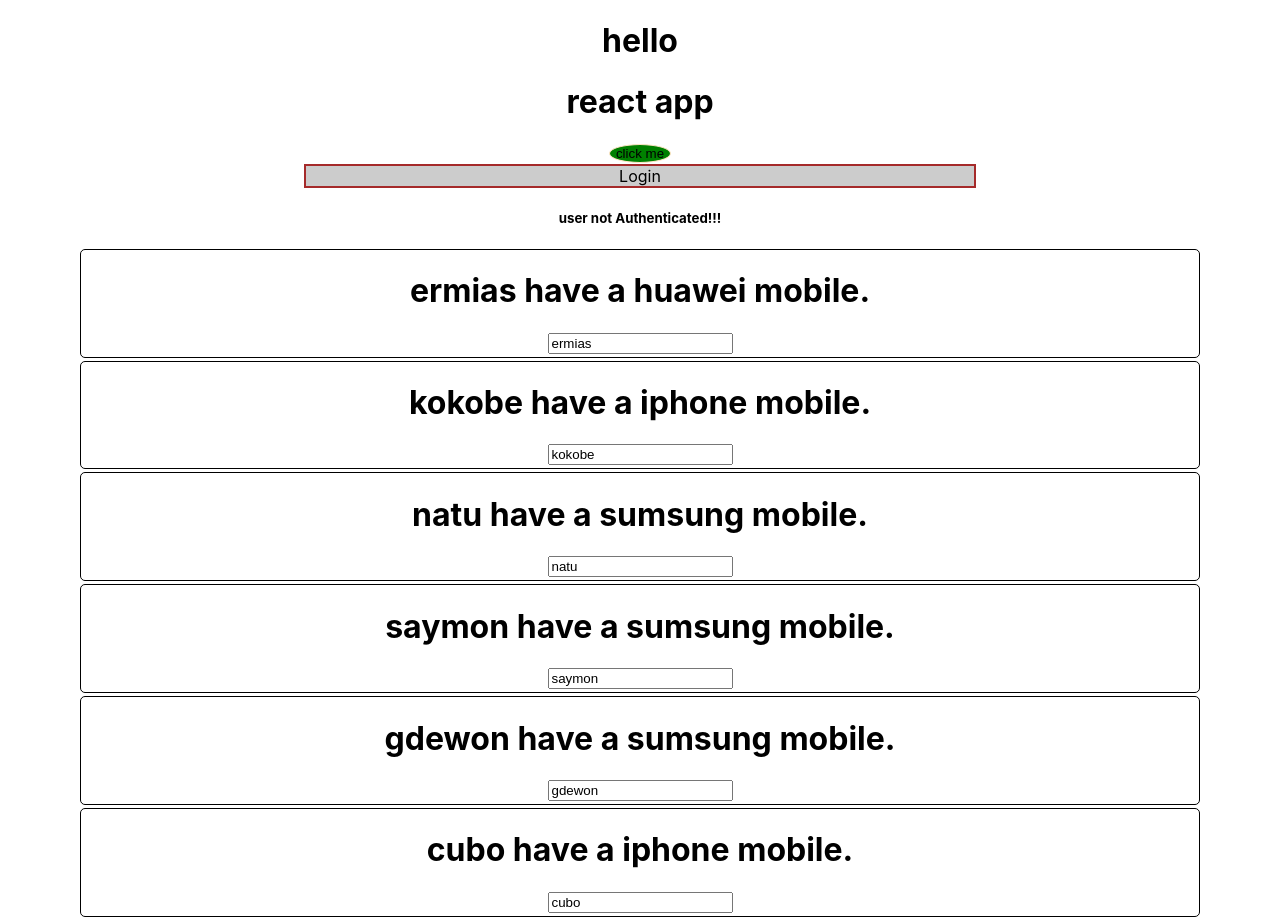
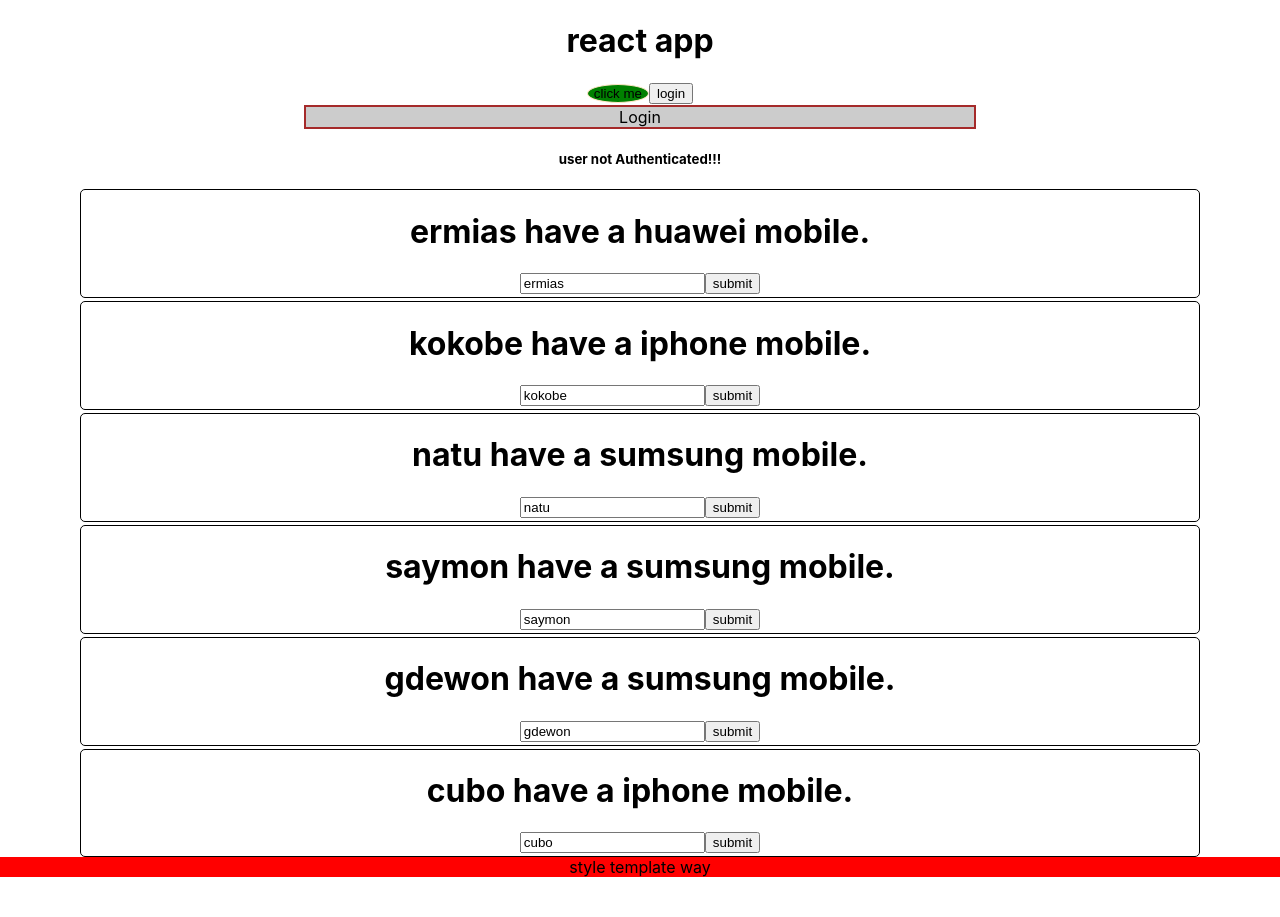
Before and after one commit to ermiaskidane/demo-app, a React (Create React App) app: page / in a window 1280 px wide. Both pictures are taken after a click on the button "click me". After the commit the page ends 877 px from the top, so only its background shows below. Built offline with nearby package versions, Linux system fonts and the light colour scheme.

Commit message:
added styling template way and disable button

```diff
--- a/src/App.js
+++ b/src/App.js
@@ -18,13 +18,15 @@ class App extends Component {
     ],
     change: false,
     numbers: 0,
-    isAuthenticated: false
+    isAuthenticated: false,
+    myBgdClr: "red"
   };
   shouldComponentUpdate(nextProps, nextState) {
     console.log("shouldComponentUpdate");
     return (
       nextState.change !== this.state.change ||
-      nextState.owner !== this.state.owner
+      nextState.owner !== this.state.owner ||
+      nextState.isAuthenticated !== this.state.isAuthenticated
     );
   }
 
@@ -37,17 +39,6 @@ class App extends Component {
       };
     });
   }
-  // sorterFunction = () => {
-  //   const ordered = this.state.owner.reverse();
-  //   console.log(ordered);
-  //   this.setState(prevState => {
-  //     return {
-  //       owner: ordered
-  //     };
-  //   });
-  // };
-
-
 
   clickChangeHandler = () => {
     console.log(this.state.change);
@@ -83,10 +74,17 @@ class App extends Component {
     });
   };
 
+  // find out if I could submitt the change through a button
+
+  // submitHandler = () => {
+  //   changedHandler();
+  // };
   deleteClickHandler = ownerId => {
     const owner = [...this.state.owner];
     owner.splice(ownerId, 1);
-    this.setState({ owner: owner });
+    this.setState({
+      owner: owner
+    });
   };
 
   numbersClickedHandler = () => {
@@ -113,6 +111,7 @@ class App extends Component {
           owner={this.state.owner}
           clickDelete={this.deleteClickHandler}
           changeState={this.changedHandler}
+          submitter={this.submitHandler}
         />
       );
     }
@@ -126,24 +125,29 @@ class App extends Component {
     if (this.state.change) {
       changeButton.push("Green", "Circle");
     }
-
     return (
       <div className="App">
-        {/*  using componentShouldmount chnage the format of array for my mobile component*/}
-        <h1 onClick={this.sorterFunction}>hello</h1>
         <Cockpit
           assingedClasses={assingedClasses.join(" ")}
           changeButton={changeButton.join(" ")}
           clickChangeHandler={this.clickChangeHandler}
           numbersClicked={this.numbersClickedHandler}
           login={this.loginHandler}
+          owner={this.state.owner}
         />
         <AuthContext.Provider value={this.state.isAuthenticated}>
           {mobile}
         </AuthContext.Provider>
+        <div style={{ backgroundColor: `${this.state.myBgdClr}` }}>
+          style template way{" "}
+        </div>
       </div>
     );
   }
 }
 
 export default App;
+
+// next move is
+// 1. out source the code somewhere so app.js looks clean and tide
+// 2. use submitter button sothat we could see smoothchange in owner state
--- a/src/component/Cockpit/Cokcpit.js
+++ b/src/component/Cockpit/Cokcpit.js
@@ -1,6 +1,10 @@
 import React from "react";
 
 const cockpit = props => {
+  let disabler = false;
+  if (props.owner.length <= 3) {
+    disabler = true;
+  }
   return (
     <React.Fragment>
       <h1 className={props.assingedClasses} onClick={props.numbersClicked}>
@@ -10,6 +14,7 @@ const cockpit = props => {
       <button className={props.changeButton} onClick={props.clickChangeHandler}>
         click me{" "}
       </button>
+      <button disabled={disabler}>login</button>
       <p
         style={{
           border: "2px solid brown",
--- a/src/component/Mobile.js
+++ b/src/component/Mobile.js
@@ -1,6 +1,47 @@
 import React from "react";
 import Phone from "./Phone/phone";
 import { AuthContext } from "../App";
+
+const listName = [
+  { name: "ermias", type: "huawei", id: "1A" },
+  { name: "kokobe", type: "iphone", id: "2A" },
+  { name: "natu", type: "sumsung", id: "3A" },
+  { name: "saymon", type: "sumsung", id: "4A" },
+  { name: "gdewon", type: "sumsung", id: "5A" },
+  { name: "cubo", type: "sumsung", id: "6A" }
+];
+
+// const mobile = props => {
+//   return (
+//     <div>
+//       <AuthContext.Consumer>
+//         {auth =>
+//           auth ? (
+//             <h4>user Authenticated!!!</h4>
+//           ) : (
+//             <h5>user not Authenticated!!!</h5>
+//           )
+//         }
+//       </AuthContext.Consumer>
+//       {/* // <h4>heading four </h4> */}
+//       {listName.map((own, index) => {
+//         return (
+//           <Phone
+//             key={own.id}
+//             clicked={event => {
+//               props.clickDelete(event, own.id);
+//             }}
+//             name={own.name}
+//             mobile={own.type}
+//             changed={event => props.changeState(event, own.name)}
+//             owners={props.owner}
+//             submit={props.submitter}
+//           />
+//         );
+//       })}
+//     </div>
+//   );
+// };
 
 const mobile = props => {
   return (
@@ -26,6 +67,7 @@ const mobile = props => {
             mobile={own.type}
             changed={event => props.changeState(event, own.id)}
             owners={props.owner}
+            submit={props.submitter}
           />
         );
       })}
--- a/src/component/Phone/phone.js
+++ b/src/component/Phone/phone.js
@@ -41,6 +41,7 @@ const phone = props => {
         onChange={props.changed}
         value={props.name}
       />
+      <button onClick={props.submit}>submit</button>
     </div>
   );
 };
```
Also changed, not shown: note.txt (added).
